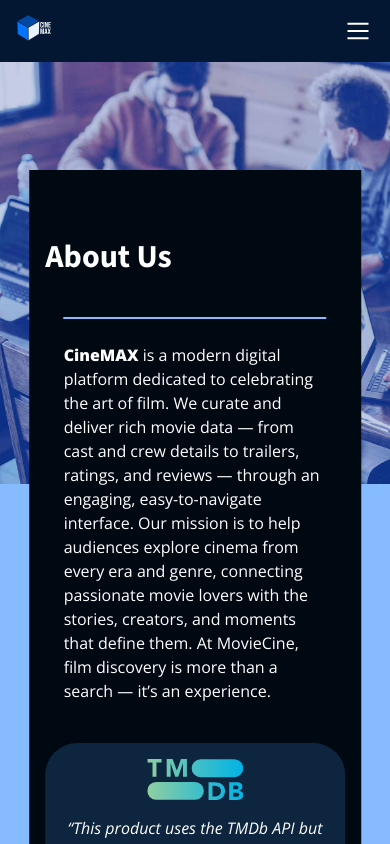
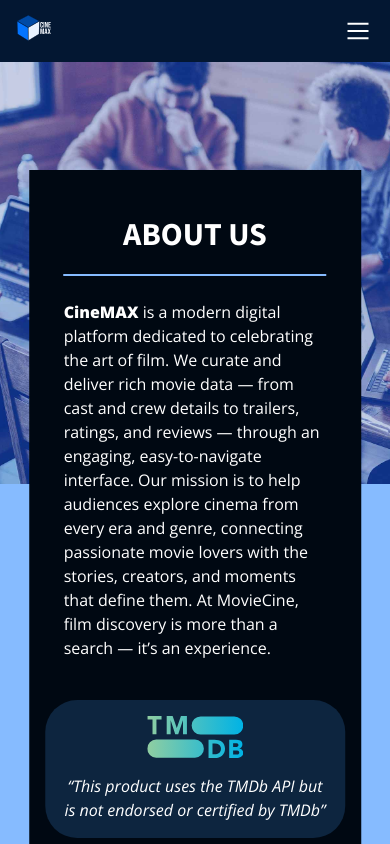
Before and after one commit to mtq01/m3-movie-app, a React (Vite) app: page /about in a window 390 px wide. Shown: the top 844 px of the page. Built offline with nearby package versions, Linux system fonts and the light colour scheme; no server answers.

Commit message:
Updated padding and width of the content container for better responsiveness at mobile

```diff
--- a/src/styles/AboutPage.css
+++ b/src/styles/AboutPage.css
@@ -30,7 +30,8 @@
   margin: 0 1.15rem;
 }
 
-.about-content-container h2 {
+.about-content-container h1 {
+  margin: 0;
   text-align: center;
   text-transform: uppercase;
 }
```
